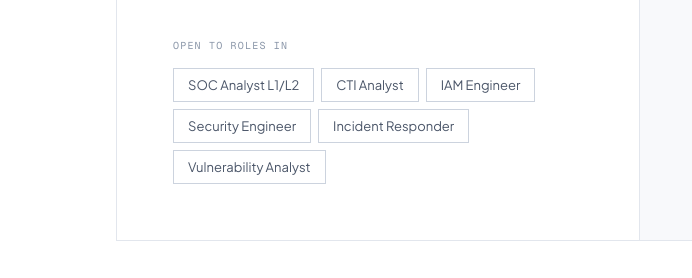
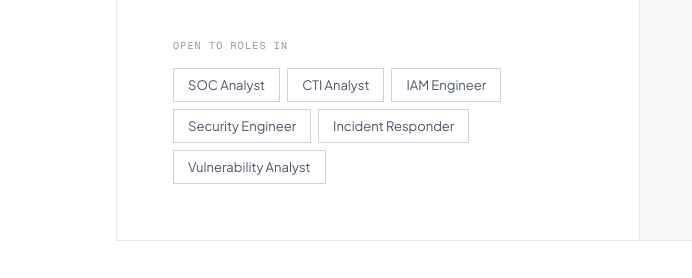
Before and after one commit to Sidhant0993/sidhantpatil.github.io, a plain HTML site: page index.html in a window 1280 px wide. Shown: the part 7646-7924 px from the top of the page, 0-692 px from the left. Drawn offline with nearby package versions, Linux system fonts and the light colour scheme.

Commit message:
Update role chip from 'SOC Analyst L1/L2' to 'SOC Analyst'

```diff
--- a/index.html
+++ b/index.html
@@ -624,7 +624,7 @@ footer{padding:1.75rem 3.5rem;display:flex;justify-content:space-between;align-i
       <div class="open-roles">
         <div class="open-label">Open to roles in</div>
         <div class="role-chips">
-          <span class="role-chip">SOC Analyst L1/L2</span>
+          <span class="role-chip">SOC Analyst</span>
           <span class="role-chip">CTI Analyst</span>
           <span class="role-chip">IAM Engineer</span>
           <span class="role-chip">Security Engineer</span>
```
